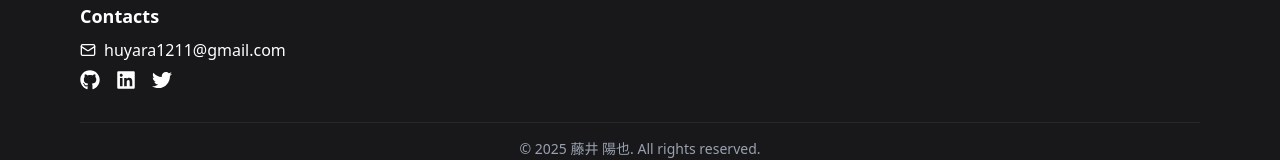
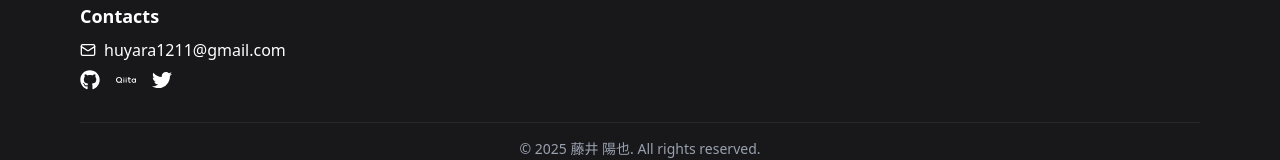
Before and after one commit to HaruyaFujii/Portfolio, a Next.js app: page / in a window 1280 px wide. Shown: the part 3010-3170 px from the top of the page. Built offline with nearby package versions, Linux system fonts and the light colour scheme.

Commit message:
feat: qiitaの追加

```diff
--- a/components/layout/Footer.tsx
+++ b/components/layout/Footer.tsx
@@ -1,5 +1,6 @@
 import { Mail } from 'lucide-react';
-import { FaGithub, FaLinkedin, FaTwitter } from 'react-icons/fa';
+import { FaGithub, FaTwitter } from 'react-icons/fa';
+import { SiQiita } from "react-icons/si";
 
 const Footer = () => {
     const currentYear = new Date().getFullYear();
@@ -28,13 +29,13 @@ const Footer = () => {
                                 <FaGithub className="h-5 w-5" />
                             </a>
                             <a
-                                href="https://linkedin.com/in/haruyafujii"
+                                href="https://qiita.com/HaruyaFujii"
                                 target="_blank"
                                 rel="noopener noreferrer"
                                 className="hover:text-gray-300 transition-colors"
-                                aria-label="LinkedIn"
+                                aria-label="Qiita"
                             >
-                                <FaLinkedin className="h-5 w-5" />
+                                <SiQiita className="h-5 w-5" />
                             </a>
                             <a
                                 href="https://twitter.com/haruyafujii"
```
